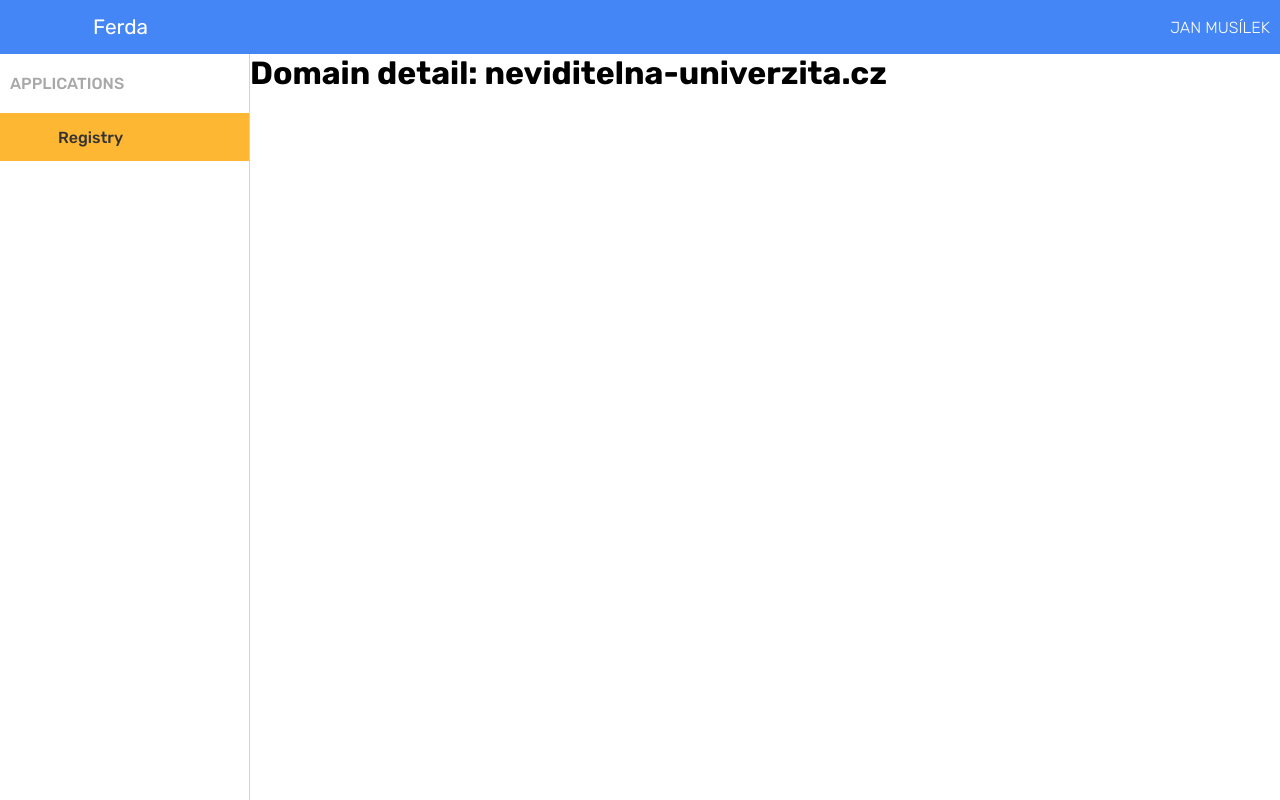
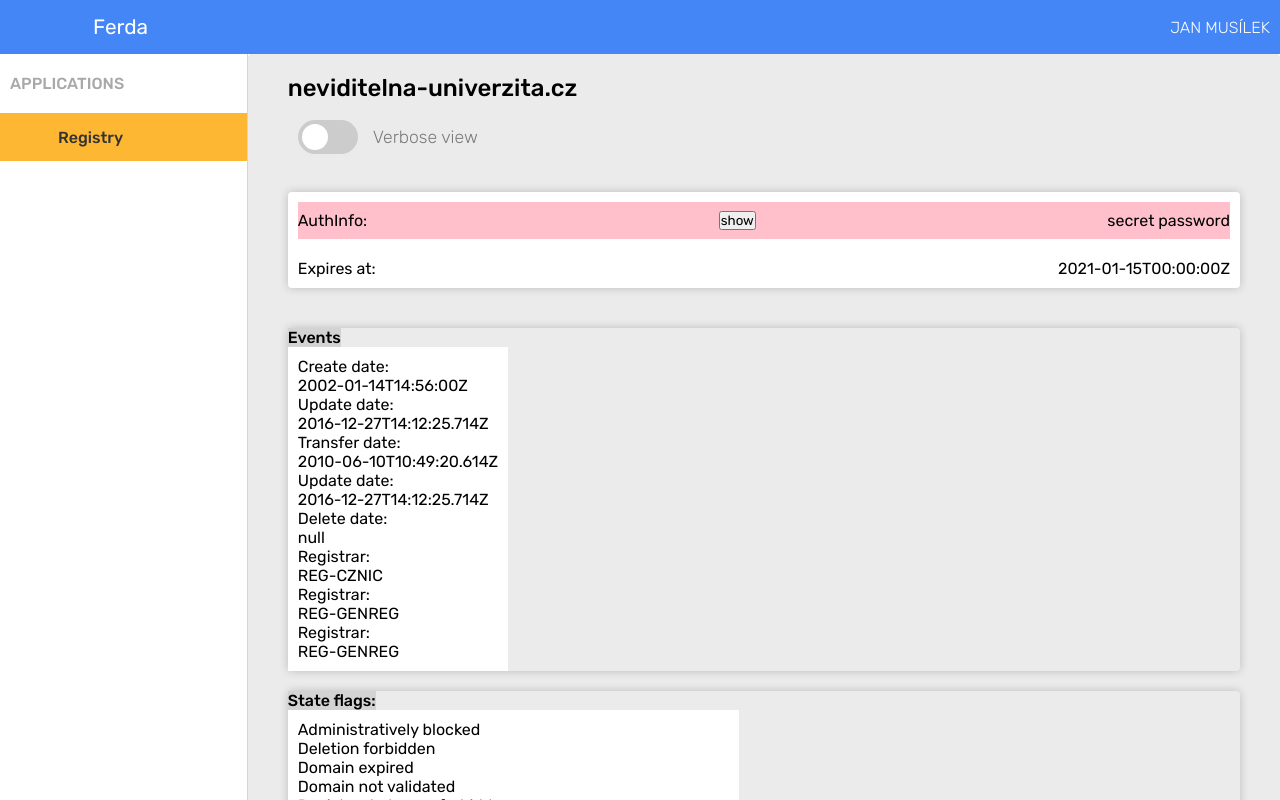
Before and after one commit to mariecotije/cznicChallenge, a Vue app: page / in a window 1280 px wide. Shown: the top 800 px of the page. Built offline with nearby package versions, Linux system fonts and the light colour scheme; some icons are missing.

Commit message:
updated data fetch function, props handling, added data from json

```diff
--- a/src/App.vue
+++ b/src/App.vue
@@ -1,15 +1,3 @@
-<template>
-  <div class="navigation-bar">
-    <UniHeader />
-  </div>
-  <div class="main-container">
-    <UniSideBar />
-    <div v-if="jsonData">
-      <UniDomainDetail :data="jsonData" />
-    </div>
-  </div>
-</template>
-
 <script setup>
 import { ref, onMounted } from 'vue';
 
@@ -32,4 +20,22 @@ onMounted(async () => {
 });
 </script>
 
-<style scoped></style>
+<template>
+  <div class="navigation-bar">
+    <UniHeader />
+  </div>
+  <div class="main-container">
+    <UniSideBar />
+    <UniDomainDetail v-if="jsonData !== null" :data="jsonData" />
+  </div>
+</template>
+
+<style scoped>
+.main-container {
+  display: flex;
+  width: 100vw;
+  max-width: 1300px;
+  margin: 0;
+
+}
+</style>
--- a/src/components/UniDomainDetail.vue
+++ b/src/components/UniDomainDetail.vue
@@ -1,23 +1,242 @@
 <template>
-    <h1>Domain detail: {{ props.data.fqdn }}</h1>
-</template>
+    <div class="domain-container">
+        <!-- domain name -->
+        <h1>{{ data.fqdn }}</h1>
+        <!-- switch toggle -->
+        <UniVerboseSwithch />
+
+        <!-- auth info hidden data, on click show secret password -->
+        <div class="auth-info">
+            <div class="auth-info__hidden">
+                <p>AuthInfo: </p>
+                <button>show</button>
+                <p>secret password</p>
+            </div>
+            <div class="auth-info__expiration">
+                <p>Expires at: </p>
+                <p>{{ data.expires_at }}</p>
+            </div>
+        </div>
+
+        <!-- detailes loaded -->
+        <div class="details-container">
+
+            <div class="cards-bigger">
+                <div class="events">
+                    <div class="card">
+                        <div class="card__title">Events</div>
+                        <div class="card__data">
+                            <p>Create date: </p>
+                            <p>{{ data.events.registered.timestamp }}</p>
+
+                            <p>Update date:</p>
+                            <p>{{ data.events.updated.timestamp }}</p>
+
+                            <p>Transfer date:</p>
+                            <p>{{ data.events.transferred.timestamp }}</p>
+
+                            <p>Update date:</p>
+                            <p>{{ data.events.updated.timestamp }}</p>
+
+                            <p>Delete date:</p>
+                            <p>null</p>
+
+                            <p>Registrar:</p>
+                            <p>{{ data.events.registered.registrar_handle }}</p>
+                            <p>Registrar:</p>
+                            <p>{{ data.events.transferred.registrar_handle }}</p>
+                            <p>Registrar:</p>
+                            <p>{{ data.events.updated.registrar_handle }}</p>
+
+
+                        </div>
+                    </div>
+                </div>
+                <div class="flags">
+                    <div class="card">
+                        <div class="card__title">State flags:</div>
+                        <div class="card__data">
+                            <div v-for="(flag, index) in flags" :key="index">
+                                {{ flag.description }}
+                            </div>
+                        </div>
+                    </div>
+                </div>
+            </div>
+
+            <div class="cards-small">
+
+                <div class="owner">
+                    <div class="card">
+                        <div class="card__title">Owner:</div>
+                        <div class="card__data">
+                            <p>Handle: </p>
+                            <span>{{ data.owner.handle }}</span>
+                            <p>Organization: </p>
+                            <span>{{ data.owner.organization }}</span>
+                            <p>Handle: </p>
+                            <span>{{ data.owner.name }}</span>
+                        </div>
+                    </div>
+                </div>
+                <div class="administrative-contact verbose">
+                    <div class="card">
+                        <div v-for="(contact, index) in administrative_contacts" :key="index">
+                            <div class="card__title">Administrative contact:</div>
+                            <div class="card__data">
+                                <p>Handle: </p>
+                                <span>{{ contact.handle }}</span>
+                                <p>Organization: </p>
+                                <span>{{ contact.organization }}</span>
+                                <p>Handle: </p>
+                                <span>{{ contact.name }}</span>
+                            </div>
+                        </div>
+                    </div>
+                </div>
+                <div class="nsset">
+                    <div class="card">
+                        <div class="card__title">NSSet:</div>
+                        <div class="card__data">
+                            <p>Handle: </p>
+                            <span>{{ data.nsset.handle }}</span>
+                            <p>Registrar: </p>
+                            <span>{{ data.nsset.registrar }}</span>
+                            <p>DNS: </p>
+                            <div v-for="(dns, index) in data.nsset.dns" :key="index">
+                                {{ dns.name }} ({{ dns.ip_address }}) </div>
+                        </div>
+                    </div>
+                </div>
+                <div class="keyset">
+                    <div class="card">
+                        <div class="card__title">KeySet</div>
+                        <div class="card__data">
+                            <p>Handle: </p>
+                            <span>{{ data.keyset.handle }}</span>
+                            <p>Registrar: </p>
+                            <span>{{ data.keyset.registrar }}</span>
+                            <p>DNS: </p>
+                            <div v-for="(keysetdns, index) in data.keyset.dns" :key="index">
+                                {{ keysetdns.name }} ({{ keysetdns.ip_address }})
+                            </div>
+                        </div>
+                    </div>
+                </div>
+            </div>
+
+        </div>
+    </div>
+ </template>
 
 <script setup>
-//props: ['data']
 import { defineProps } from 'vue';
-const props = defineProps({
-    data: {
-        type: Object,
-        required: true
-    }
-});
-console.log('props:', props.data);
+import UniVerboseSwithch from './UniVerboseSwitch.vue';
+
+const { data } = defineProps(['data']);
+console.log('data:', data);
+
+const flags = data.state_flags.flags;
+const administrative_contacts = data.administrative_contacts;
 
 </script>
 
 <style lang="scss" scoped>
-.domain-detail-container {
-    background-color: #ebe8e8;
+.domain-container {
+    display: flex;
+    flex-direction: column;
+    flex-grow: 6;
+    background-color: #ecebeb;
+    border-radius: 4px;
+    padding: 20px 40px;
+    margin: 0;
 
+    h1 {
+        margin: 0;
+        padding: 0;
+        font-size: 1.5rem;
+        font-weight: 500;
+    }
+
+
+    .auth-info {
+        display: flex;
+        flex-direction: column;
+        justify-content: space-between;
+        align-items: flex-start;
+        height: 6rem;
+        margin: 20px 0;
+        padding: 10px;
+        background-color: #fff;
+        border-radius: 4px;
+        box-shadow: 0 0 10px rgba(0, 0, 0, 0.2);
+
+        &__hidden {
+            display: flex;
+            justify-content: flex-start;
+
+            //width: 60%;
+            height: 50%;
+            margin-bottom: 20px;
+            background-color: pink;
+        }
+
+        .auth-info__hidden {
+            display: flex;
+            justify-content: space-between;
+            align-items: center;
+            width: 100%;
+            margin-bottom: 20px;
+        }
+
+        .auth-info__expiration {
+            display: flex;
+            justify-content: space-between;
+            align-items: center;
+            width: 100%;
+        }
+
+
+    }
+
+    .details-container {
+        display: flex;
+        flex-direction: column;
+        justify-content: space-between;
+
+
+        .card {
+            display: flex;
+            flex-direction: column;
+            align-items: flex-start;
+            //height: 8rem;
+            margin: 20px 0;
+            //padding: 10px;
+
+            border-radius: 4px;
+            box-shadow: 0 0 10px rgba(0, 0, 0, 0.2);
+
+            &__title {
+                margin: 0;
+                padding: 0;
+                font-size: 1rem;
+                font-weight: 500;
+                height: 20%;
+                background-color: lightgray;
+            }
+
+            &__data {
+                display: flex;
+                flex-direction: column;
+                justify-content: space-between;
+                align-items: flex-start;
+                flex-wrap: wrap;
+                height: 100%;
+                margin: 0;
+                padding: 10px;
+                background-color: #fff;
+            }
+        }
+    }
 }
 </style>
--- a/src/components/UniSideBar.vue
+++ b/src/components/UniSideBar.vue
@@ -23,7 +23,8 @@ import { Icon } from '@iconify/vue';
     //align-items: center;
     //justify-content: center;
     height: 100vh;
-    width: 250px;
+    flex-grow: 1;
+    //width: 250px;
     background-color: #fff;
     color: #333;
 
--- a/src/components/UniVerboseSwitch.vue
+++ b/src/components/UniVerboseSwitch.vue
@@ -4,7 +4,7 @@
             <input type="checkbox">
             <span class="slider"></span>
         </label>
-        <span>Verbose view</span>
+        <span class="slider-name">Verbose view</span>
 
     </div>
 </template>
@@ -19,7 +19,7 @@
     align-items: center;
     justify-content: space-between;
     height: 50px;
-    width: 170px;
+    width: 180px;
     margin: 10px 5px 10px 10px;
     color: #7d7b7b;
 
@@ -76,5 +76,10 @@
             transform: translateX(26px);
         }
     }
+
+    .slider-name {
+        font-size: 1.1rem;
+        font-weight: 300;
+    }
 }
 </style>
--- a/src/views/HomeView.vue
+++ b/src/views/HomeView.vue
@@ -1,17 +1,18 @@
 <script setup>
-import UniSideBar from "../components/UniSideBar.vue";
-import UniDomainDetail from "../components/UniDomainDetail.vue";
+// import UniSideBar from "../components/UniSideBar.vue";
+// import UniDomainDetail from "../components/UniDomainDetail.vue";
 // import UniUserMenu from "../components/UniUserMenu.vue";
 
 </script>
 
 <template>
   <main>
-    <div class="main-container">
+    <!-- <div class="main-container">
       <UniSideBar />
+      <div class="domain-detail-container"></div>
       <UniDomainDetail />
-      <!-- <UniUserMenu /> -->
-    </div>
+      <UniUserMenu /> -->
+    <!-- </div -->
   </main>
 </template>
 
@@ -30,7 +31,6 @@ import UniDomainDetail from "../components/UniDomainDetail.vue";
 .main-container {
   max-width: 1100px;
   //margin: 0;
-
   display: flex;
 
 }
```
